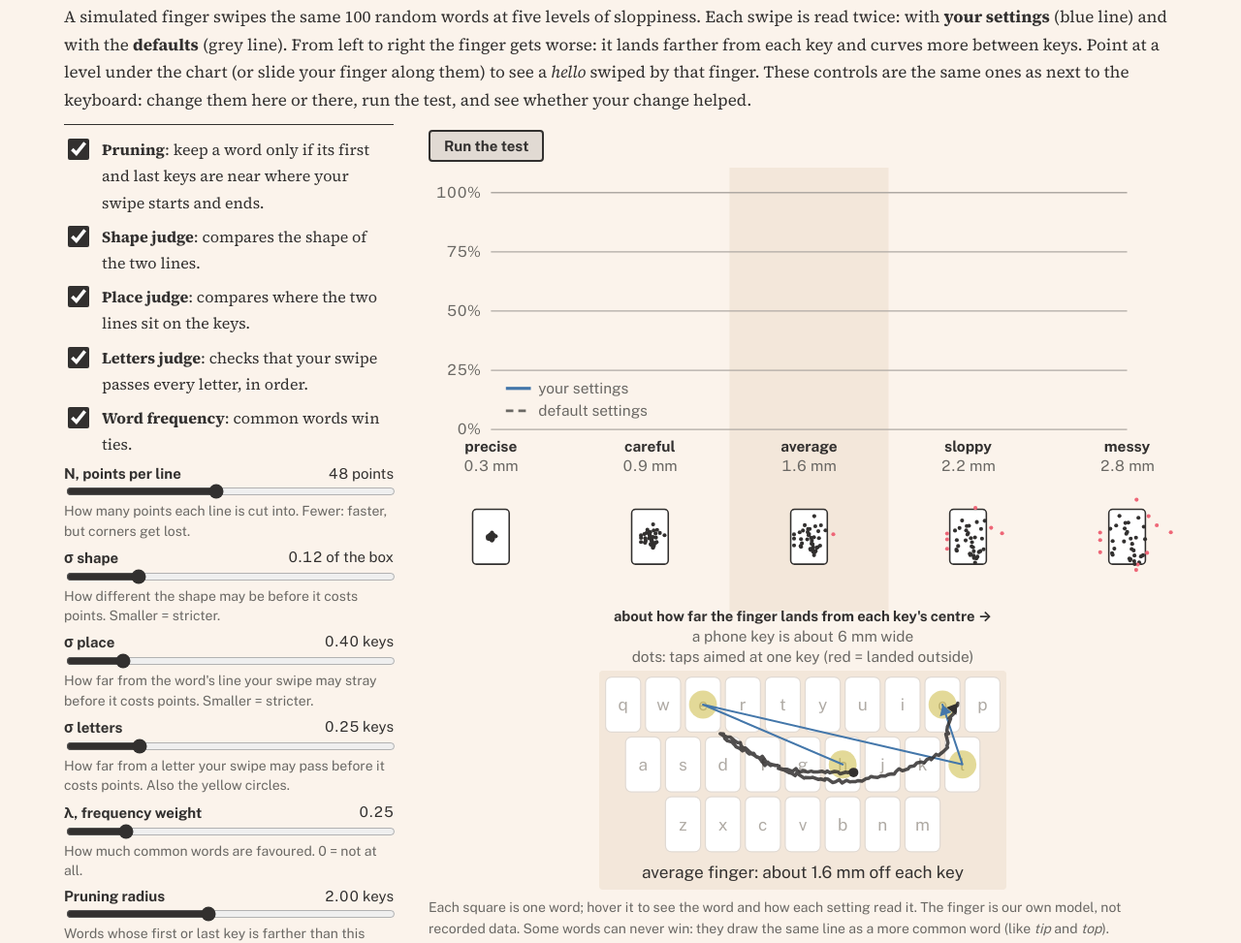
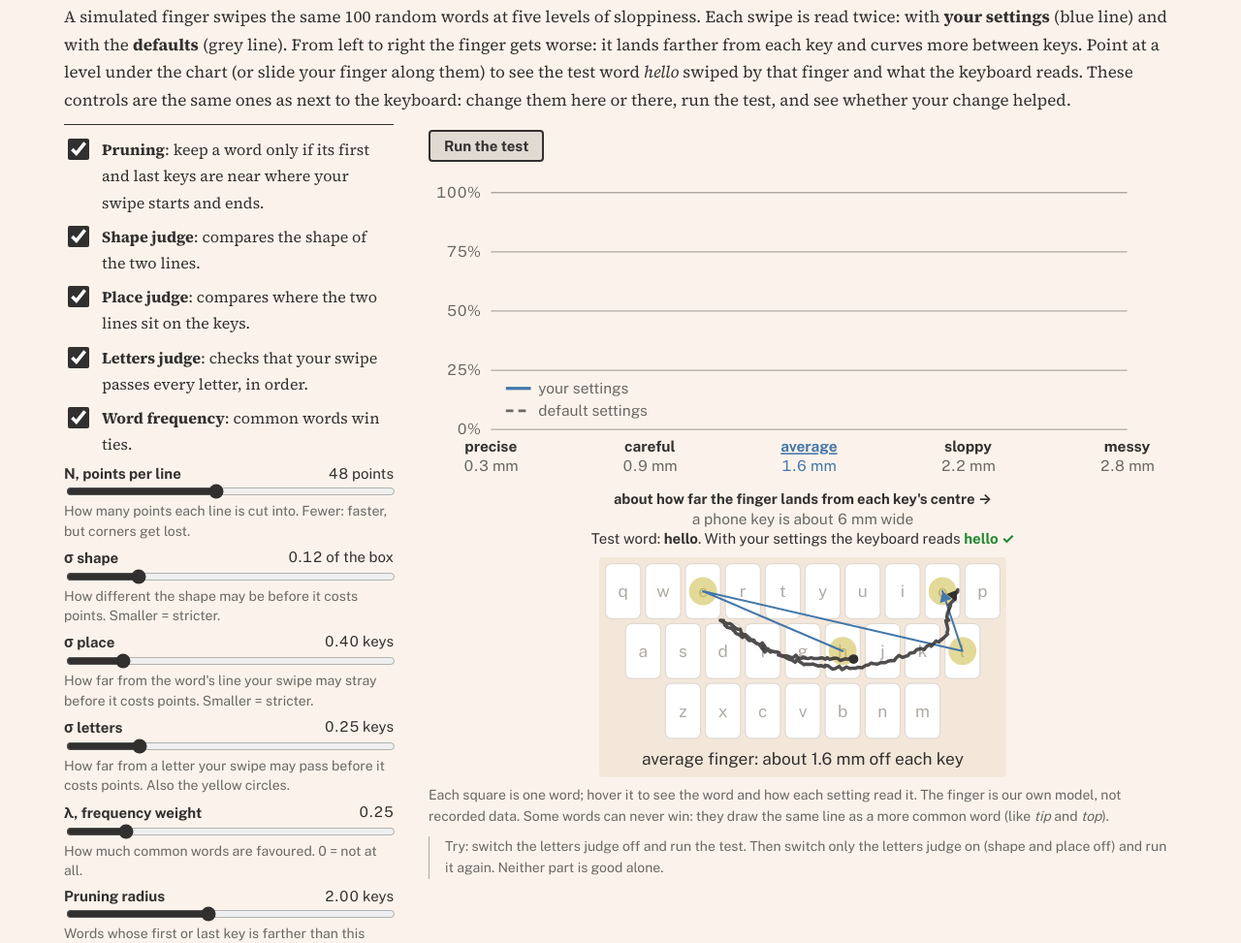
Before and after one commit to akira113p/swipe-typing-taken-apart, a website with bundled scripts: page index.html in a window 1280 px wide. Shown: the part 3538-4511 px from the top of the page at 97% size. Built offline with nearby package versions, Linux system fonts and the light colour scheme.

Commit message:
Accuracy example: name the test word and show what the keyboard reads; remove the tap keys

```diff
--- a/core/finger.js
+++ b/core/finger.js
@@ -28,12 +28,6 @@ export function aimAt([x, y], miss, random) {
   return [x + random.normal() * miss, y + random.normal() * miss];
 }
 
-/** `count` taps aimed at the point [0, 0], to show on the accuracy chart how far a finger lands. */
-export function sampleTaps(miss, count, seed) {
-  const random = randomSource(seed);
-  return Array.from({ length: count }, () => aimAt([0, 0], miss, random));
-}
-
 /**
  * miss: how far the finger lands from each key centre. bow: how much each hop between
  * two keys curves sideways, as a share of its length. wobble: shake on every point.
--- a/css/charts.css
+++ b/css/charts.css
@@ -30,14 +30,14 @@
 .bells { display: grid; grid-template-columns: repeat(3, 1fr); gap: 8px 16px; }
 .bell-panel { width: 100%; height: auto; display: block; }
 @media (max-width: 600px) { .bells { grid-template-columns: minmax(0, 320px); } }
-/* Under the accuracy chart: the taps each level of sloppiness makes on one key. */
-.tap-key { fill: var(--color-white); stroke: var(--color-fg); stroke-width: 1.2; }
-.tap { fill: var(--color-fg); }
-.tap-out { fill: var(--category-red); }
 /* Point at a level (or slide a finger along them) to pick it: ui/sloppy.js shows its example swipe. */
 #accuracy-chart { touch-action: pan-y; }
 .acc-band { fill: transparent; cursor: pointer; }
-.acc-level.picked .acc-band { fill: var(--color-surface); }
+.acc-level.picked text { fill: var(--category-blue); }
+.acc-level.picked .chart-focus { text-decoration: underline; }
+.sloppy-word { text-align: center; font: 15px var(--sans); margin: 10px 0 4px; }
+.read-right { color: var(--category-green); }
+.read-wrong { color: var(--category-red); }
 .explain .chart.sloppy-example { max-width: 420px; margin: 4px auto 0; background: var(--color-surface); border-radius: var(--border-radius); }
 .chart:empty { display: none; } /* the vote charts stay hidden until the first swipe */
 
--- a/index.html
+++ b/index.html
@@ -50,7 +50,7 @@
     <div class="test"><div class="test-controls"><div data-controls="switches"></div><div data-controls="sliders"></div>
       <button data-reset class="button" type="button">Back to the defaults</button></div>
       <div><button id="run-accuracy" class="button" type="button">Run the test</button> <span id="accuracy-status" class="figcap"></span>
-        <svg id="accuracy-chart" class="chart"></svg><svg id="sloppy-example" class="chart sloppy-example"></svg><div id="word-wall" class="word-wall"></div>
+        <svg id="accuracy-chart" class="chart"></svg><p id="sloppy-word" class="sloppy-word"></p><svg id="sloppy-example" class="chart sloppy-example"></svg><div id="word-wall" class="word-wall"></div>
         <p class="figcap" data-text="accuracyCaption"></p><p class="try" data-text="accuracyTry"></p></div></div>
   </section>
 </main>
@@ -61,6 +61,5 @@
 </footer>
 <script type="module" src="ui/opening.js"></script>
 <script type="module" src="ui/main.js"></script>
-<script type="module" src="ui/sloppy.js"></script>
 </body>
 </html>
--- a/ui/main.js
+++ b/ui/main.js
@@ -1,5 +1,4 @@
 // The page: reads the finger, calls the core, shows what it returns.
-
 import { keyCenters } from "../core/keyboard.js";
 import { parseWordList } from "../core/lexicon.js";
 import { recognize } from "../core/recognizer.js";
@@ -15,6 +14,7 @@ import { buildOverview } from "./overview.js";
 import { attachPointer } from "./pointer.js";
 import { renderResult } from "./render.js";
 import { fillText } from "./sections.js";
+import { setUpSloppy } from "./sloppy.js";
 
 const $ = (id) => document.getElementById(id);
 const centers = keyCenters();
@@ -38,8 +38,7 @@ function vote(newSwipe = false) {
 }
 const inspect = (word) => { state.inspected = word; render(); };
 const render = () => renderResult(state, overlay, inspect);
-// N and the smallest shape change every word's prepared line, so the lines are built again.
-const prepareWords = () => { state.templates = buildTemplates(state.lexicon.words, centers, readSettings()); };
+const prepareWords = () => { state.templates = buildTemplates(state.lexicon.words, centers, readSettings()); }; // again when N changes
 
 async function start() {
   buildOverview();
@@ -54,6 +53,7 @@ async function start() {
   prepareWords();
   fillText({ words: number(state.lexicon.words.length, 0), count: WORDS_PER_POINT });
   $("verdict-meta").textContent = "Swipe a word, or tap one of the examples.";
+  setUpSloppy(() => ({ ...state, centers, settings: readSettings() }));
   document.body.classList.add("ready");
 }
 
--- a/ui/sloppy.js
+++ b/ui/sloppy.js
@@ -1,36 +1,53 @@
-// The example under the accuracy chart: point at a level (or slide a finger along them) and a "hello"
-// swiped by that level's simulated finger appears, over the word's ideal line.
+// The example under the accuracy chart: point at a level (or slide a finger along them) and the test word,
+// swiped by that level's simulated finger, appears over its ideal line, with what the keyboard reads.
 
 import { SLOPPINESS_LEVELS_KEYS as LEVELS, fingerAt } from "../core/accuracy.js";
 import { randomSource, simulateSwipe } from "../core/finger.js";
-import { keyCenters, toMillimetres } from "../core/keyboard.js";
+import { toMillimetres } from "../core/keyboard.js";
 import { wordKeys } from "../core/path.js";
+import { recognize } from "../core/recognizer.js";
 import { drawSloppyExample } from "../viz/sloppy-example.js";
 import { number } from "./format.js";
 import { LEVEL_NAMES } from "./text/accuracy.js";
 
 const WORD = "hello";
 const SEED = 9; // the same random draws at every level, only bigger: the swipe drifts further level by level
-const START_LEVEL = 2;
-const centers = keyCenters();
-const keys = wordKeys(WORD, centers);
-const chart = document.getElementById("accuracy-chart");
+const $ = (id) => document.getElementById(id);
+let level = 2; // "average" until the reader points at another
+let getContext;
 
-function show(i) {
-  if (chart.dataset.picked === String(i)) return;
-  chart.dataset.picked = i; // read again by viz/accuracy-chart.js whenever the chart is redrawn
-  chart.querySelectorAll("[data-level]").forEach((g) => g.classList.toggle("picked", g.dataset.level === String(i)));
-  const swipe = simulateSwipe(WORD, centers, fingerAt(LEVELS[i]), randomSource(SEED));
-  const text = `${LEVEL_NAMES[i]} finger: about ${number(toMillimetres(LEVELS[i]), 1)} mm off each key`;
-  drawSloppyExample(document.getElementById("sloppy-example"), { centers, keys, ideal: keys, swipe, text });
+/** Call once the dictionary is ready. context() returns { lexicon, centers, settings, templates } as they are now. */
+export function setUpSloppy(context) {
+  getContext = context;
+  const chart = $("accuracy-chart");
+  chart.addEventListener("pointermove", pick);
+  chart.addEventListener("pointerdown", pick);
+  // A changed setting can change the reading. The timeout lets the control copy its value first.
+  const refresh = () => setTimeout(show, 0);
+  document.addEventListener("input", (event) => { if (event.target.dataset.key) refresh(); });
+  document.addEventListener("change", (event) => { if (event.target.dataset.key) refresh(); });
+  document.addEventListener("click", (event) => { if (event.target.closest("[data-reset]")) refresh(); });
+  show();
 }
 
 /** A touch is captured by the chart, so the level under the finger is looked up by position. */
 function pick(event) {
-  const level = document.elementFromPoint(event.clientX, event.clientY)?.closest("[data-level]");
-  if (level && chart.contains(level)) show(Number(level.dataset.level));
+  const group = document.elementFromPoint(event.clientX, event.clientY)?.closest("[data-level]");
+  if (!group || Number(group.dataset.level) === level) return;
+  level = Number(group.dataset.level);
+  show();
 }
 
-chart.addEventListener("pointermove", pick);
-chart.addEventListener("pointerdown", pick);
-show(START_LEVEL);
+function show() {
+  const { lexicon, centers, settings, templates } = getContext();
+  const chart = $("accuracy-chart");
+  chart.dataset.picked = level; // read again by viz/accuracy-chart.js whenever the chart is redrawn
+  chart.querySelectorAll("[data-level]").forEach((g) => g.classList.toggle("picked", Number(g.dataset.level) === level));
+  const swipe = simulateSwipe(WORD, centers, fingerAt(LEVELS[level]), randomSource(SEED));
+  const read = recognize(swipe, templates, lexicon.prior, settings).candidates[0]?.word ?? "nothing";
+  const verdict = read === WORD ? `<b class="read-right">${read} ✓</b>` : `<b class="read-wrong">${read} ✗</b>`;
+  $("sloppy-word").innerHTML = `Test word: <b>${WORD}</b>. With your settings the keyboard reads ${verdict}`;
+  const keys = wordKeys(WORD, centers);
+  const text = `${LEVEL_NAMES[level]} finger: about ${number(toMillimetres(LEVELS[level]), 1)} mm off each key`;
+  drawSloppyExample($("sloppy-example"), { centers, keys, ideal: keys, swipe, text });
+}
--- a/ui/text/accuracy.js
+++ b/ui/text/accuracy.js
@@ -7,7 +7,7 @@ export const ACCURACY = {
   accuracyShort: `A simulated finger swipes the same {count} random words at five levels of sloppiness. Each swipe is
     read twice: with <b>your settings</b> (blue line) and with the <b>defaults</b> (grey line). From left to right
     the finger gets worse: it lands farther from each key and curves more between keys. Point at a level under the
-    chart (or slide your finger along them) to see a <i>hello</i> swiped by that finger. These controls are the
+    chart (or slide your finger along them) to see the test word <i>hello</i> swiped by that finger and what the keyboard reads. These controls are the
     same ones as next to the keyboard: change them here or there, run the test, and see whether your change helped.`,
   accuracyCaption: `Each square is one word; hover it to see the word and how each setting read it. The finger is our
     own model, not recorded data. Some words can never win: they draw the same line as a more common word
--- a/viz/accuracy-chart.js
+++ b/viz/accuracy-chart.js
@@ -3,11 +3,10 @@
 import { KEY_WIDTH_MM, toMillimetres } from "../core/keyboard.js";
 import { number } from "../ui/format.js";
 import { el, label, resetChart, toPoints } from "./svg.js";
-import { drawTapKey } from "./tap-keys.js";
 
 const MAX_WIDTH = 600; // wider screens just scale this up
 const MIN_WIDTH = 320;
-const HEIGHT = 400;
+const HEIGHT = 290;
 const PLOT = { left: 50, rightMargin: 40, top: 20, bottom: 210 };
 
 /**
@@ -23,21 +22,18 @@ export function drawAccuracy(svg, levels, names, series) {
   const step = (right - PLOT.left) / (levels.length - 1);
   const x = (i) => PLOT.left + i * step;
   const y = (rate) => PLOT.bottom - rate * (PLOT.bottom - PLOT.top);
-  const keyPx = Math.min(30, Math.max(17, step * 0.23));
   levels.forEach((level, i) => {
     const group = el("g", { class: `acc-level${String(i) === svg.dataset.picked ? " picked" : ""}`, "data-level": i }, svg);
     el("rect", { x: x(i) - step / 2, y: 0, width: step, height: HEIGHT - 44, class: "acc-band" }, group);
     label(group, x(i), PLOT.bottom + 18, names[i], "chart-small chart-focus", "middle");
     label(group, x(i), PLOT.bottom + 33, `${number(toMillimetres(level), 1)} mm`, "chart-small", "middle");
-    drawTapKey(group, x(i), PLOT.bottom + 86, keyPx, level);
   });
   for (const rate of [0, 0.25, 0.5, 0.75, 1]) {
     el("line", { x1: PLOT.left, y1: y(rate), x2: right, y2: y(rate), class: "grid" }, svg);
     label(svg, PLOT.left - 8, y(rate) + 4, `${number(rate * 100, 0)}%`, "chart-small", "end");
   }
-  label(svg, width / 2, HEIGHT - 36, "about how far the finger lands from each key's centre →", "chart-label chart-focus", "middle");
-  label(svg, width / 2, HEIGHT - 20, `a phone key is about ${number(KEY_WIDTH_MM, 0)} mm wide`, "chart-small", "middle");
-  label(svg, width / 2, HEIGHT - 4, "dots: taps aimed at one key (red = landed outside)", "chart-small", "middle");
+  label(svg, width / 2, HEIGHT - 20, "about how far the finger lands from each key's centre →", "chart-label chart-focus", "middle");
+  label(svg, width / 2, HEIGHT - 4, `a phone key is about ${number(KEY_WIDTH_MM, 0)} mm wide`, "chart-small", "middle");
   series.forEach(({ name, className, rates }, s) => {
     const done = rates.map((rate, i) => [x(i), rate]).filter(([, rate]) => rate !== undefined);
     if (done.length > 1) el("polyline", { points: toPoints(done.map(([px, rate]) => [px, y(rate)])), class: className }, svg);
--- a/viz/tap-keys.js
+++ /dev/null
@@ -1,19 +0,0 @@
-// Under the accuracy chart's x axis: what each level of sloppiness means. One key per level, with taps
-// aimed at its centre; red ones landed outside it. The taps come from core/finger.js.
-
-import { sampleTaps } from "../core/finger.js";
-import { KEY_HEIGHT_KEYS } from "../core/keyboard.js";
-import { el } from "./svg.js";
-
-const TAPS = 40;
-const SEED = 1; // the same random taps at every level, only spread wider
-
-/** A key of width `keyPx` centred on (cx, cy), and TAPS taps with a typical miss of `miss` key widths. */
-export function drawTapKey(svg, cx, cy, keyPx, miss) {
-  const [w, h] = [keyPx, keyPx * KEY_HEIGHT_KEYS];
-  el("rect", { x: cx - w / 2, y: cy - h / 2, width: w, height: h, rx: 3, class: "tap-key" }, svg);
-  for (const [dx, dy] of sampleTaps(miss, TAPS, SEED)) {
-    const outside = Math.abs(dx) > 0.5 || Math.abs(dy) > KEY_HEIGHT_KEYS / 2;
-    el("circle", { cx: cx + dx * keyPx, cy: cy + dy * keyPx, r: 1.6, class: outside ? "tap tap-out" : "tap" }, svg);
-  }
-}
```
